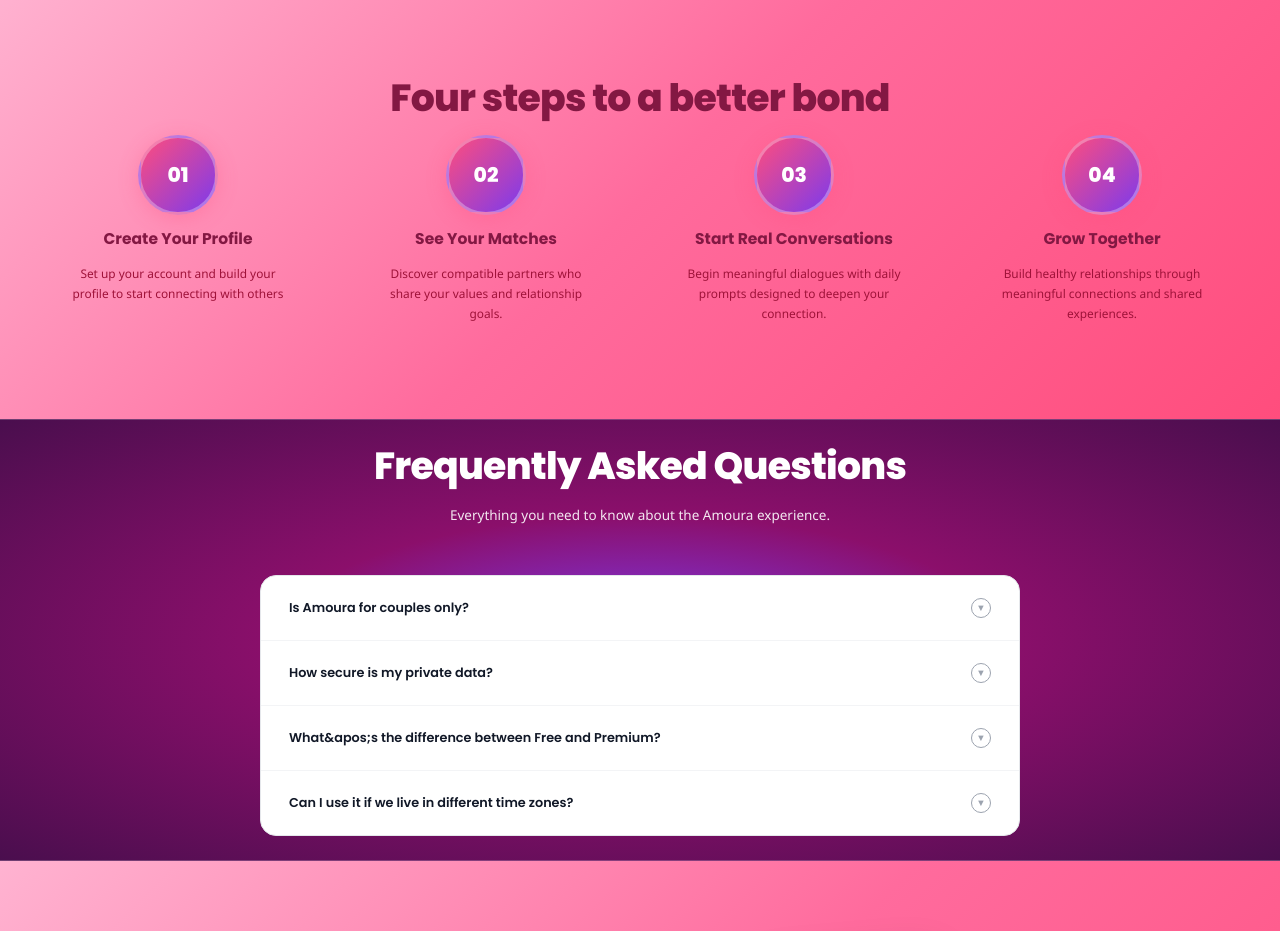
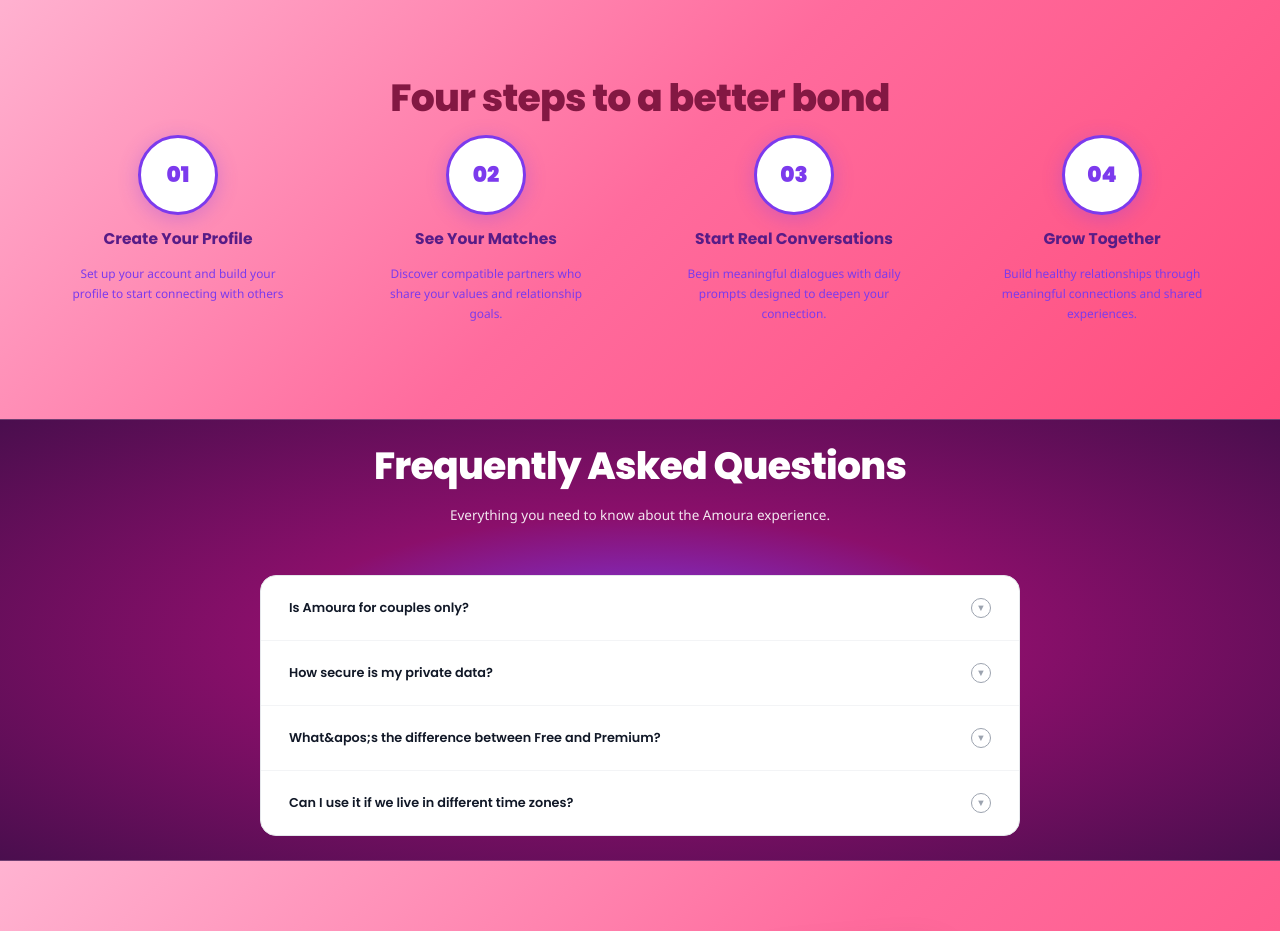
Before and after one commit to IjeButterfly-Relationship-app/Portal, a React (Create React App) app: page / in a window 1280 px wide. Shown: the part 1420-2351 px from the top of the page. Built offline with nearby package versions, Linux system fonts and the light colour scheme.

Commit message:
Update steps section: white number buttons, purple text

```diff
--- a/src/styles/LandingPage.css
+++ b/src/styles/LandingPage.css
@@ -663,15 +663,15 @@ a   { text-decoration: none; color: inherit; }
 }
 .step-card__number {
   width: 80px; height: 80px; border-radius: 50%;
-  background: linear-gradient(135deg, #ff4d7d 0%, #7c3aed 100%);
-  color: #fff;
-  font-family: var(--font-display); font-size: 1.5rem; font-weight: 800;
+  background: #fff;
+  color: #7c3aed;
   display: flex; align-items: center; justify-content: center;
-  box-shadow: 0 4px 20px rgba(255,77,125,0.3);
-  border: 3px solid rgba(255,255,255,0.3);
+  font-family: var(--font-display); font-size: 1.6rem; font-weight: 900;
+  box-shadow: 0 4px 20px rgba(124,58,237,0.3);
+  border: 3px solid #7c3aed;
 }
-.step-card__title { font-family: var(--font-display); font-size: 1.15rem; font-weight: 700; color: #831843; }
-.step-card__desc  { font-size: 0.88rem; color: #9f1239; line-height: 1.7; max-width: 220px; }
+.step-card__title { font-family: var(--font-display); font-size: 1.15rem; font-weight: 700; color: #581c87; }
+.step-card__desc  { font-size: 0.88rem; color: #7c3aed; line-height: 1.7; max-width: 220px; }
 
 /* ══════════════════════════════════════════
    FAQ
```
